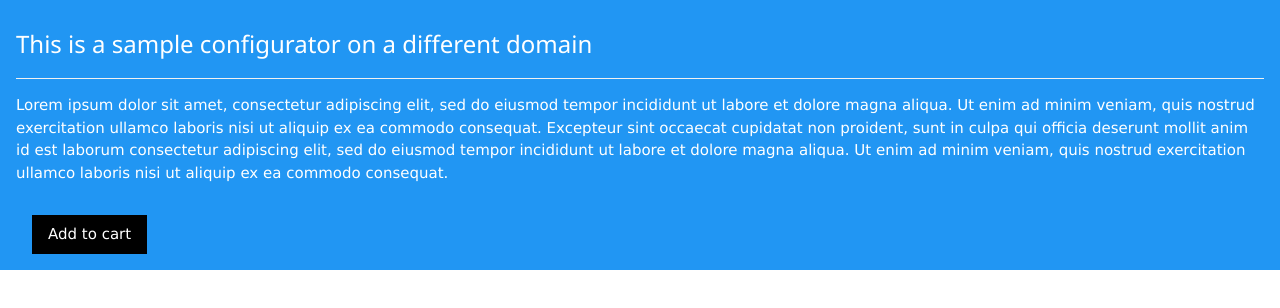
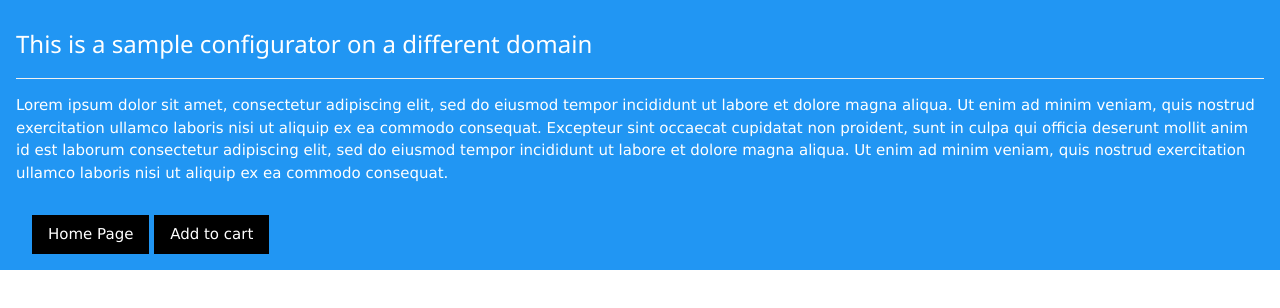
Before and after one commit to Anupam9261/iframe-crossdomain-tracking, a plain HTML site: page cart.html in a window 1280 px wide. Drawn offline with nearby package versions, Linux system fonts and the light colour scheme.

Commit message:
Update cart.html

```diff
--- a/cart.html
+++ b/cart.html
@@ -30,6 +30,7 @@
        laboris nisi ut aliquip ex ea commodo consequat.
      </p>
      <div class="w3-container" id="contact">
+        <a href="index.html" class="w3-button w3-black w3-section">Home Page</a>
         <button class="w3-button w3-black w3-section" id="testCTA2" type="submit" onclick="testFunction2()"><i class="fa fa-paper-plane"></i>Add to cart</button>
      </div>
    </div>
```
